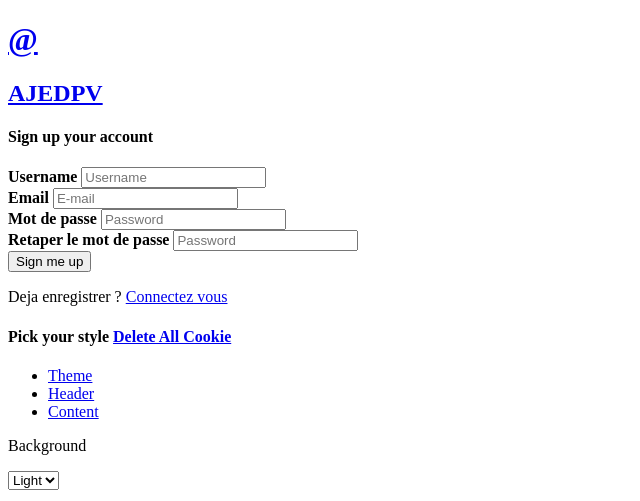
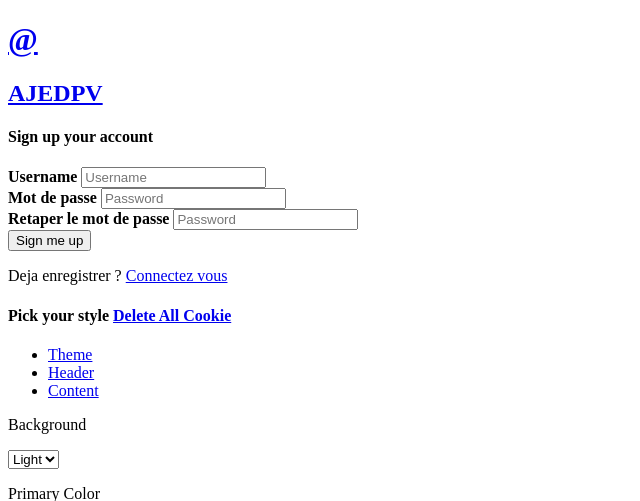
Before and after one commit to jeanmaryisai/challenge, a Django app: page /accounts/signup/ in a window 1280 px wide. Shown: the top 501 px of the page, without its empty margins (0-640 px from the left). Run offline with Django 4.2, Linux system fonts and the light colour scheme; some libraries are stand-ins or nearby versions.

Commit message:
fix cadeau bug and withdram email from register section

```diff
--- a/challenge/settings.py
+++ b/challenge/settings.py
@@ -23,7 +23,7 @@ BASE_DIR = Path(__file__).resolve().parent.parent
 SECRET_KEY = 'django-insecure-p29ms!zuqh*)2m_-m$m*t!78vd=c8kev12d&ghh!=e_27qnen#'
 
 # SECURITY WARNING: don't run with debug turned on in production!
-DEBUG = False
+DEBUG = True
 
 ALLOWED_HOSTS = ['*']
 
--- a/templates/account/signup.html
+++ b/templates/account/signup.html
@@ -65,11 +65,9 @@
                                             <input type="text" name="username"  class='form-control' placeholder="Username" autocomplete="Username" maxlength="150" required
                                                   id="id_username">
                                         </div>
-                                        <div class="mb-3">
-                                            <label class="mb-1"><strong>Email</strong></label>
-                                            <input type="email" name="email" placeholder="E-mail" class='form-control' autocomplete="email" id="id_email">
 
-                                        </div>
+                                            <input type="hidden" name="email" placeholder="E-mail" class='form-control' autocomplete="email" id="id_email">
+
                                         <div class="mb-3">
                                             <label class="mb-1"><strong>Mot de passe</strong></label>
                                             <input type="password" name="password2" placeholder="Password" autocomplete="new-password" maxlength="150" class="form-control"
--- a/templates/gain.html
+++ b/templates/gain.html
@@ -33,7 +33,7 @@
 						<p> Presentez vous a la section concerner a faite vous aidez pour r&eacute;cuperer votre cadeau </p>
 
 						<div>
-                            <a class="btn btn-primary" href="{% url 'enveloppe' %}">Clicker ici pour voir le cadeau </a>
+                            <a class="btn btn-primary" href="{% url 'envellope' %}">Clicker ici pour voir le cadeau </a>
                         </div>
                     </div>
                 </div>
--- a/templates/page-register.html
+++ b/templates/page-register.html
@@ -45,7 +45,7 @@
                                         </div>
                                         <div class="mb-3">
                                             <label class="mb-1"><strong>Email</strong></label>
-                                            <input type="email" class="form-control" placeholder="hello@example.com">
+                                            <input type="hidden" class="form-control" placeholder="hello@example.com">
                                         </div>
                                         <div class="mb-3">
                                             <label class="mb-1"><strong>Password</strong></label>
```
Also changed, not shown: core/models.py (+8 -0 lines), db.sqlite3.
